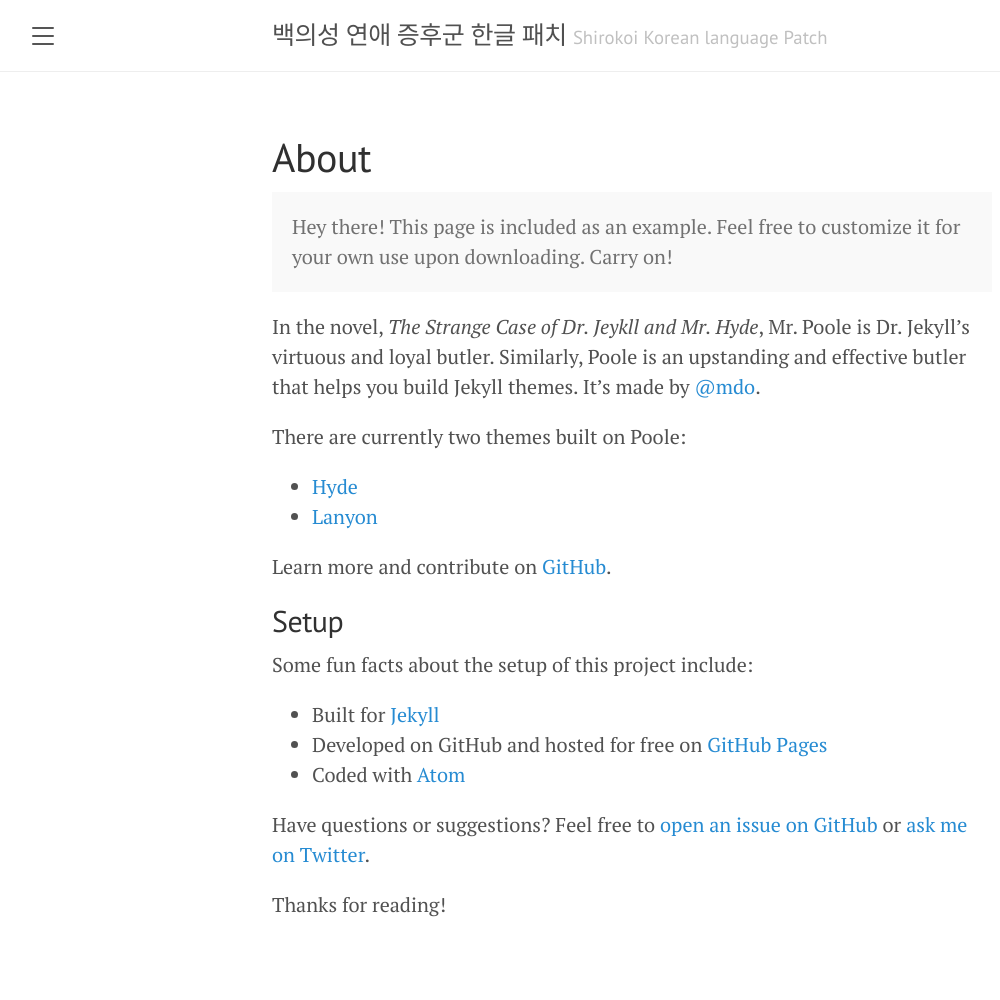
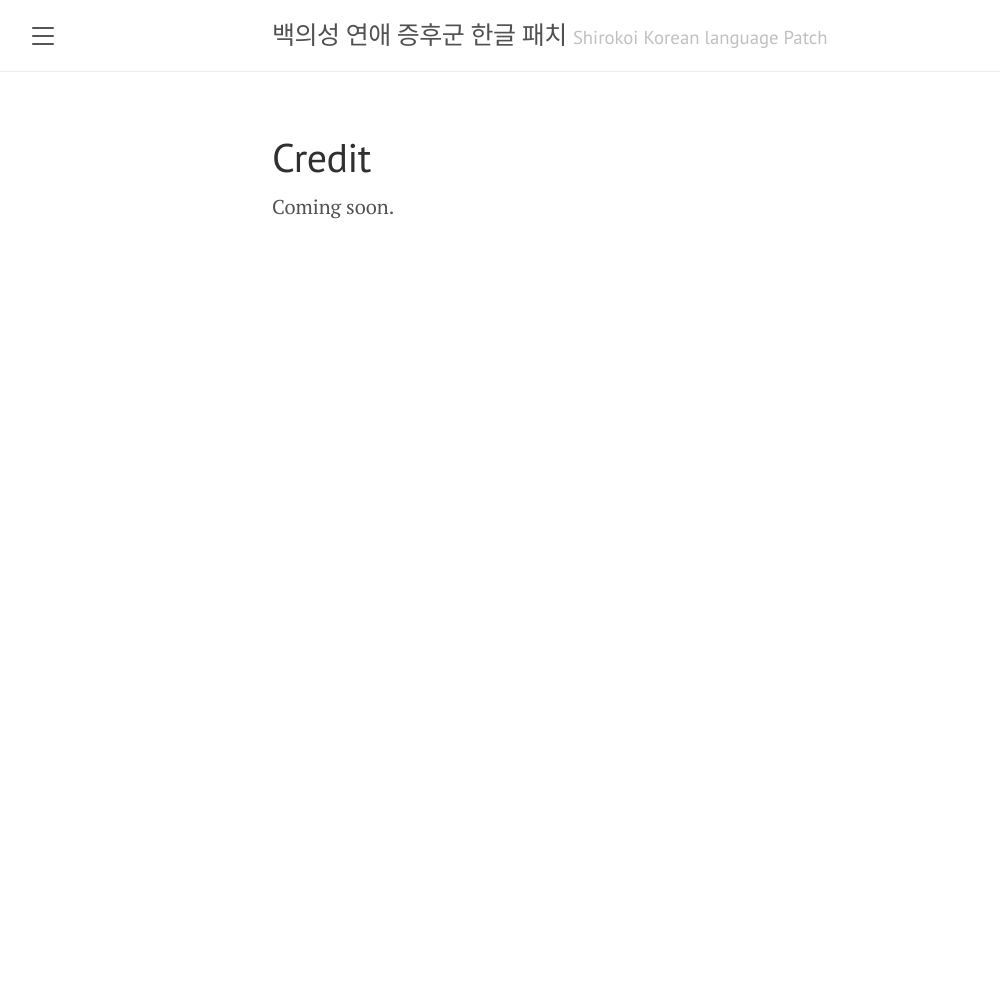
Before and after one commit to shirokoiKR/shirokoiKR.github.io, a Jekyll site: the page built from about.md, in a window 1280 px wide. Shown: the whole page, without its empty margins (8-1008 px from the left). Built offline with Jekyll 4.4.1, drawn with Linux system fonts in a browser that asks for light colours; after the commit the page ends 900 px from its top, so only the background shows below that.

Commit message:
Update about.md

```diff
--- a/about.md
+++ b/about.md
@@ -1,29 +1,6 @@
 ---
 layout: page
-title: About
+title: Credit
 ---
 
-<p class="message">
-  Hey there! This page is included as an example. Feel free to customize it for your own use upon downloading. Carry on!
-</p>
-
-In the novel, *The Strange Case of Dr. Jeykll and Mr. Hyde*, Mr. Poole is Dr. Jekyll's virtuous and loyal butler. Similarly, Poole is an upstanding and effective butler that helps you build Jekyll themes. It's made by [@mdo](https://twitter.com/mdo).
-
-There are currently two themes built on Poole:
-
-* [Hyde](http://hyde.getpoole.com)
-* [Lanyon](http://lanyon.getpoole.com)
-
-Learn more and contribute on [GitHub](https://github.com/poole).
-
-## Setup
-
-Some fun facts about the setup of this project include:
-
-* Built for [Jekyll](https://jekyllrb.com)
-* Developed on GitHub and hosted for free on [GitHub Pages](https://pages.github.com)
-* Coded with [Atom](https://atom.io)
-
-Have questions or suggestions? Feel free to [open an issue on GitHub](https://github.com/poole/issues/new) or [ask me on Twitter](https://twitter.com/mdo).
-
-Thanks for reading!
+Coming soon.
```
